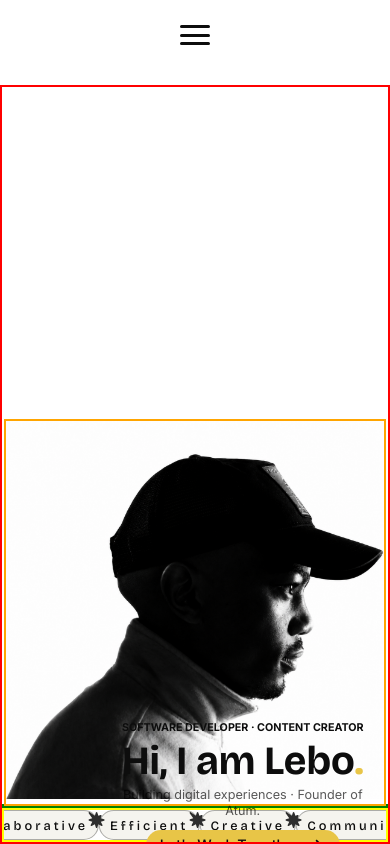
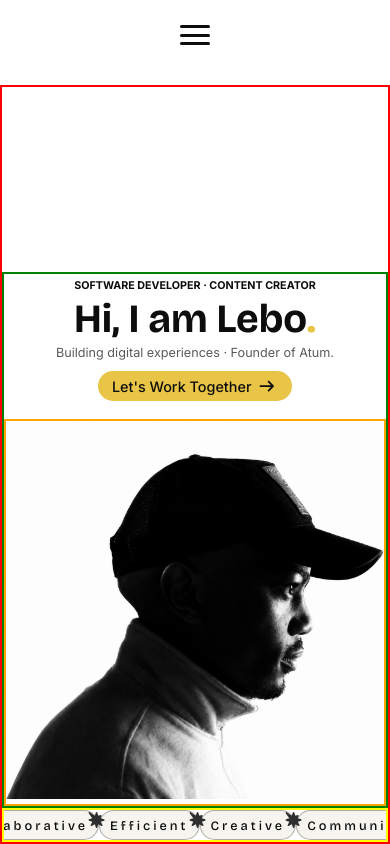
Before and after one commit to Lebo-Madikane/lebo-madikane, a Next.js app: page / in a window 390 px wide. Shown: the top 844 px of the page. Built offline with nearby package versions, Linux system fonts and the light colour scheme.

Commit message:
responsive design attributes marqueeTrack

```diff
--- a/src/components/Hero/Hero.module.scss
+++ b/src/components/Hero/Hero.module.scss
@@ -87,8 +87,8 @@
 
         @include mobile{
             text-align: center;
-            //position: static;
-            margin-bottom: 2rem;
+            position: static;
+            margin-bottom: 25rem;
         }
 
         @keyframes fadeInText {
```
